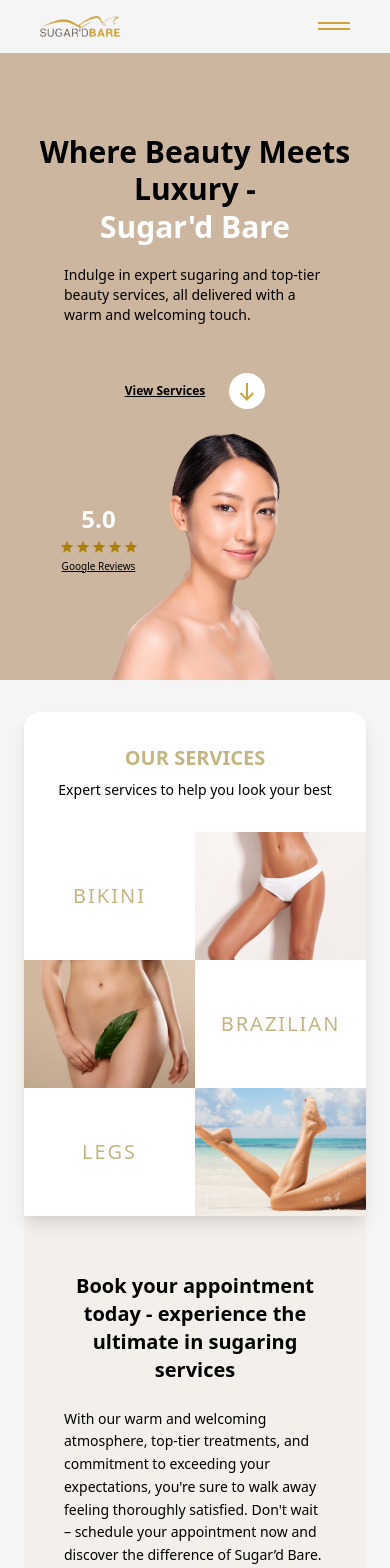
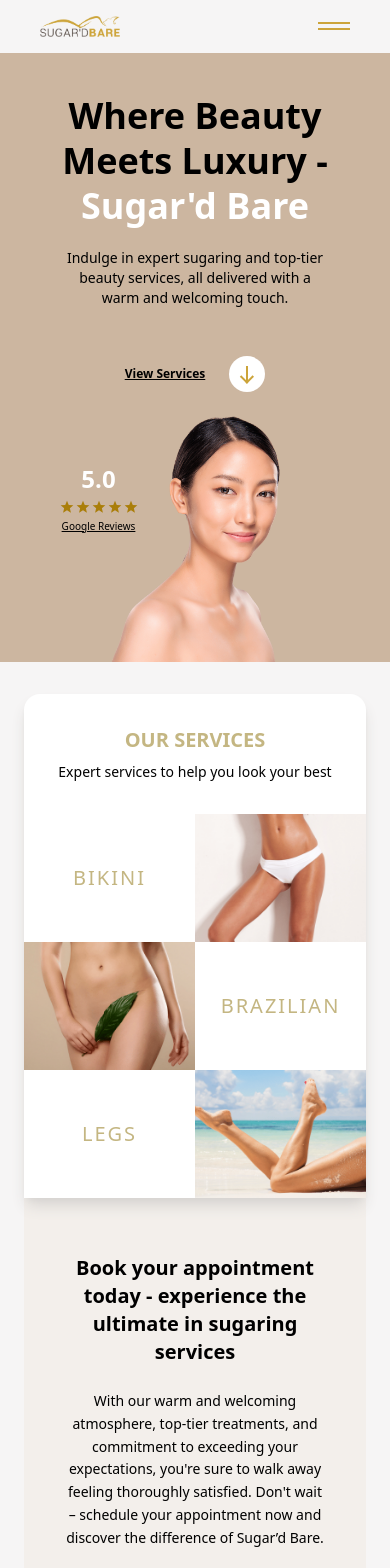
Before and after one commit to It-s-Simply-Sugar/sugard-bare, a React (Create React App) app: page / in a window 390 px wide. Shown: the top 1568 px of the page. Built offline with nearby package versions, Linux system fonts and the light colour scheme.

Commit message:
added scroll animation library

```diff
--- a/package.json
+++ b/package.json
@@ -15,6 +15,7 @@
     "react-fast-marquee": "^1.5.2",
     "react-router-dom": "^6.10.0",
     "react-scripts": "5.0.1",
+    "react-scroll-motion": "^0.3.2",
     "typescript": "^4.9.5",
     "web-vitals": "^2.1.4"
   },
--- a/src/components/Home/BookOnline.tsx
+++ b/src/components/Home/BookOnline.tsx
@@ -9,7 +9,7 @@ const BookOnline = () => {
             <p className="px-0 md:px-20 xl:px-40 pb-6 text-center text-xl sm:text-2xl md:text-3xl font-semibold">
               Book your appointment today - experience the ultimate in sugaring services
             </p>
-            <p className="px-0 md:px-20 xl:px-40 text-left md:text-center text-sm md:text-base lg:text-lg leading-relaxed">
+            <p className="text-center px-0 md:px-20 xl:px-40 text-sm md:text-base lg:text-lg leading-relaxed">
               With our warm and welcoming atmosphere, top-tier treatments, and commitment to
               exceeding your expectations, you&apos;re sure to walk away feeling thoroughly
               satisfied. Don&apos;t wait – schedule your appointment now and discover the difference
--- a/src/components/Home/Promotions.tsx
+++ b/src/components/Home/Promotions.tsx
@@ -1,4 +1,22 @@
 import { useState, useEffect } from 'react';
+import {
+  Animator,
+  ScrollContainer,
+  ScrollPage,
+  batch,
+  Fade,
+  FadeIn,
+  FadeOut,
+  Move,
+  MoveIn,
+  MoveOut,
+  Sticky,
+  StickyIn,
+  StickyOut,
+  Zoom,
+  ZoomIn,
+  ZoomOut
+} from 'react-scroll-motion';
 import promotionImage from '../../assets/promotion-image.png';
 import promotionMobileImage from '../../assets/promotions-mobile.png';
 
@@ -23,7 +41,7 @@ const Promotions = () => {
               style={{ color: '#C4B682' }}>
               Get More for Less: Our Latest Promotions and Discounts!
             </p>
-            <p className="text-sm md:text-base lg:text-lg leading-relaxed">
+            <p className="text-center text-sm md:text-base lg:text-lg leading-relaxed">
               Periodically, we offer exclusive promotions, discounts, and package bundles to our
               valued clients. Check out our Groupon page to stay up-to-date on our current offerings
               and save on your favorite services!
--- a/src/components/Home/index.tsx
+++ b/src/components/Home/index.tsx
@@ -12,7 +12,7 @@ import heroImage from '../../assets/hero-image-option2.png';
 const Home = () => {
   return (
     <div>
-      <div className="pt-20 xs:pt-20 lg:pt-10" style={{ backgroundColor: '#CCB6A0' }}>
+      <div className="pt-10 xs:pt-16 lg:pt-10" style={{ backgroundColor: '#CCB6A0' }}>
         <div className="relative mx-auto px-6 md:px-12" style={{ maxWidth: '1450px' }}>
           <div className="lg:mt-14 flex flex-col-reverse lg:flex-row justify-center items-center lg:justify-around lg:w-full">
             <img
@@ -26,7 +26,7 @@ const Home = () => {
                 <div className="grid place-items-center">
                   <div>
                     <div className="flex justify-center lg:justify-start">
-                      <h1 className="lg:hidden font-semibold text-center text-3xl xs:text-4xl md:text-5xl leading-tight mb-5">
+                      <h1 className="lg:hidden font-semibold text-center text-4xl xs:text-5xl leading-tight mb-5">
                         Where Beauty Meets Luxury -<br />
                         <span className="text-white">Sugar&apos;d Bare</span>
                       </h1>
@@ -35,7 +35,7 @@ const Home = () => {
                         <span className="text-white">Sugar&apos;d Bare</span>
                       </h1>
                     </div>
-                    <p className="text-left text-sm lg:text-base xl:text-lg px-10 sm:px-20 md:px-40 lg:px-0 xl:pr-20">
+                    <p className="text-center lg:text-left text-left text-sm lg:text-base xl:text-lg px-10 sm:px-20 md:px-40 lg:px-0 xl:pr-20">
                       Indulge in expert sugaring and top-tier beauty services, all delivered with a
                       warm and welcoming touch.
                     </p>
```
Also changed, not shown: 1 other file (tests, documents, lock files or other folders).
